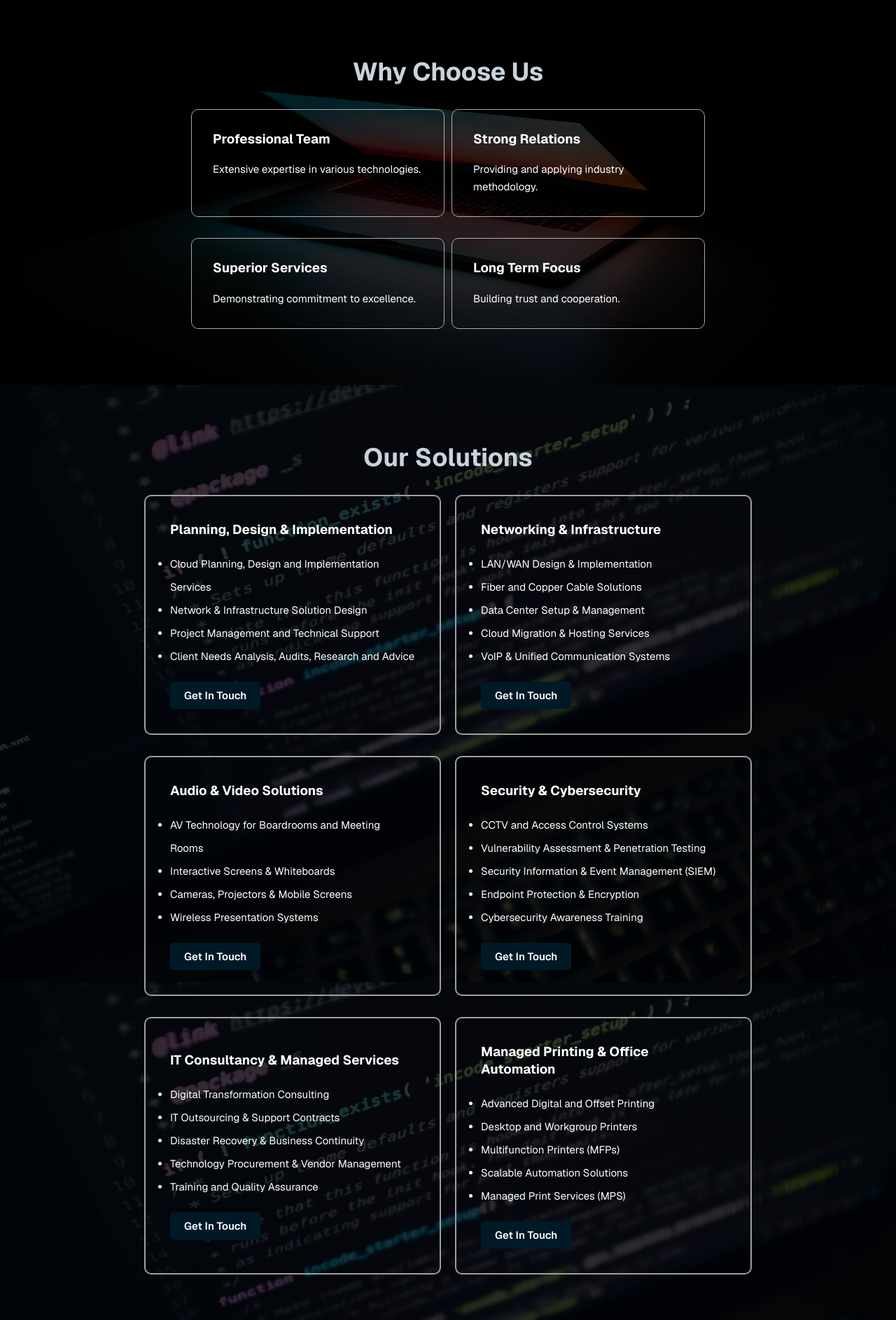
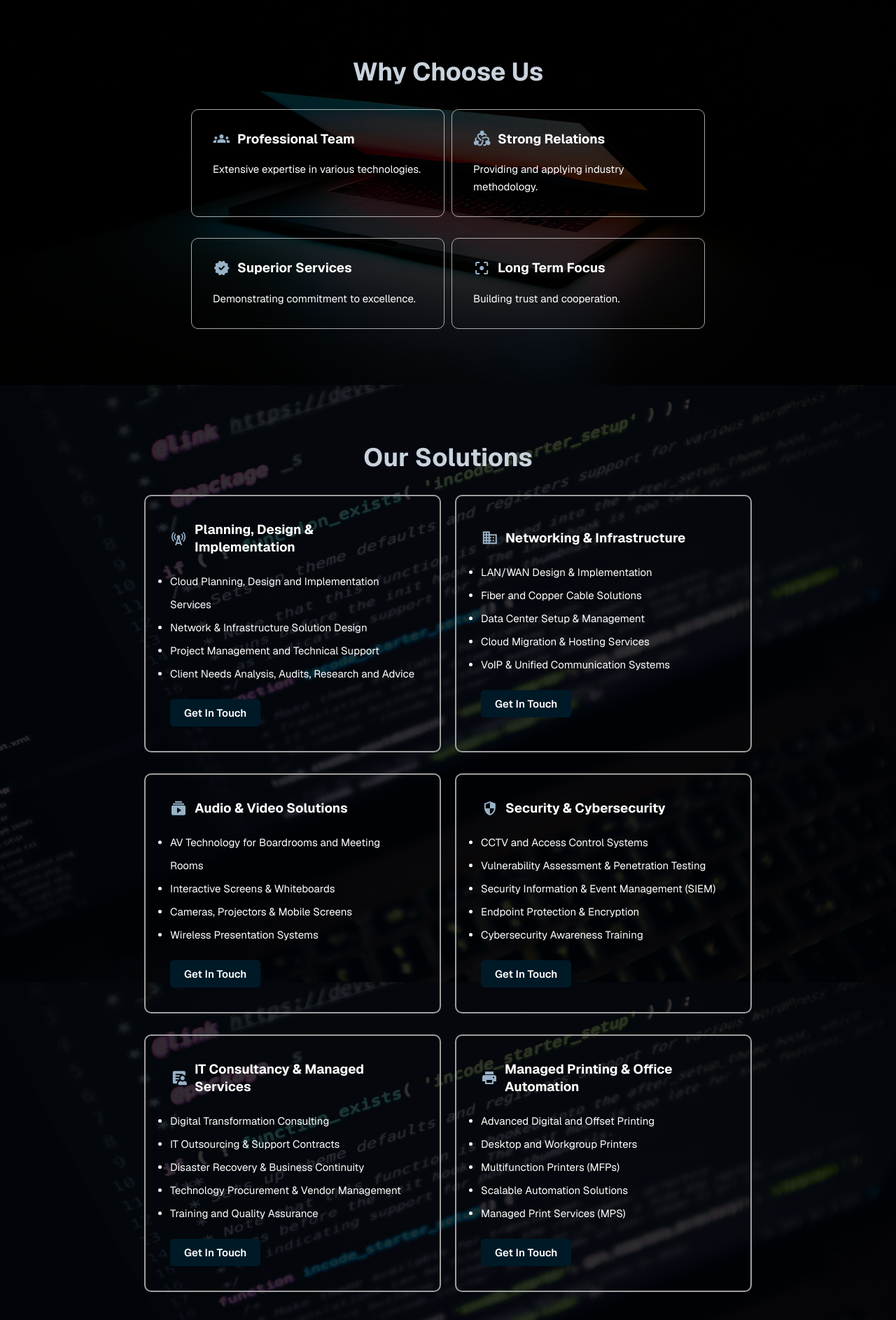
Before and after one commit to uucaesar/techideas.co.za, a Flask app: page / in a window 1280 px wide. Shown: the part 2194-4080 px from the top of the page at 70% size. Run offline with Flask 3, Linux system fonts and the light colour scheme.

Commit message:
Icons added

```diff
--- a/static/styles.css
+++ b/static/styles.css
@@ -381,6 +381,15 @@ textarea {
   flex-direction: column;
   gap: 30px;
 }
+.icon-container {
+  display: flex;
+  align-items: center;
+  gap: 10px;
+  justify-content: center;
+}
+.icon-container img {
+  width: 25px;
+}
 
 @media (min-width: 1000px) {
   nav {
@@ -461,4 +470,7 @@ textarea {
   .clients img {
     width: 150px;
   }
+  .icon-container {
+    justify-content: normal;
+  }
 }
--- a/templates/index.html
+++ b/templates/index.html
@@ -66,32 +66,51 @@
         <h2>Vision, Mission & Core Values</h2>
         <div class="group">
             <div class="sub-group">
+                <div class="icon-container">
+                    <img src="/static/vision-icon.svg" alt="">
                     <h3>Vision</h3>
+                </div>
                 <p>To be the most trusted and innovative ICT partner in Africa, driving sustainable digital transformation for a better future.</p>
             </div>
             <div class="sub-group">
+                <div class="icon-container">
+                    <img src="/static/vision-icon.svg" alt="">
                     <h3>Mission</h3>
+                </div>
                 <p>To deliver high-quality, customer-focused technology solutions that empower businesses and improve lives through innovation, collaboration, and integrity.</p>
             </div>
         </div>
         <h3>Core Values</h3>
         <div class="group">
             <div class="sub-group">
+                <div class="icon-container">
+                    <img src="/static/vision-icon.svg" alt="">
                     <h4>Innovation</h4>
+                </div>
+
                 <p>We embrace creativity and new ideas.</p>
             </div>
             <div class="sub-group">
+                <div class="icon-container">
+                    <img src="/static/vision-icon.svg" alt="">
                     <h4>Collaboration</h4>
+                </div>
                 <p>We work as one team with our clients and partners.</p>
             </div>
         </div>
         <div class="group">
             <div class="sub-group">
+                <div class="icon-container">
+                    <img src="/static/vision-icon.svg" alt="">
                     <h4>Excellence</h4>
+                </div>
                 <p>We pursue quality in every solution delivered.</p>
             </div>
             <div class="sub-group">
+                <div class="icon-container">
+                    <img src="/static/vision-icon.svg" alt="">
                     <h4>Integrity</h4>
+                </div>
                 <p>We act with honesty and fairness in all dealings.</p>
             </div>
         </div>
@@ -104,21 +123,33 @@
         <h2>Why Choose Us</h2>
         <div class="group">
             <div class="sub-group">
+                <div class="icon-container">
+                    <img src="/static/team-icon.svg" alt="">
                     <h3>Professional Team</h3>
+                </div>
                 <p>Extensive expertise in various technologies.</p>
             </div>
             <div class="sub-group">
+                <div class="icon-container">
+                    <img src="/static/relations-icon.svg" alt="">
                     <h3>Strong Relations</h3>
+                </div>
                 <p>Providing and applying industry methodology.</p>
             </div>
         </div>
         <div class="group">
             <div class="sub-group">
+                <div class="icon-container">
+                    <img src="/static/superior-icon.svg" alt="">
                     <h3>Superior Services</h3>
+                </div>
                 <p>Demonstrating commitment to excellence.</p>
             </div>
             <div class="sub-group">
+                <div class="icon-container">
+                    <img src="/static/focus-icon.svg" alt="">
                     <h3>Long Term Focus</h3>
+                </div>
                 <p>Building trust and cooperation.</p>
             </div>
         </div>
@@ -131,7 +162,10 @@
         <h2>Our Solutions</h2>
         <div class="group">
             <div class="solutions-container">
+                <div class="icon-container">
+                    <img src="/static/planning-icon.svg" alt="">
                     <h3>Planning, Design & Implementation</h3>
+                </div>
                 <ul>
                     <li>Cloud Planning, Design and Implementation Services</li>
                     <li>Network & Infrastructure Solution Design</li>
@@ -143,7 +177,10 @@
                 </a>
             </div>
             <div class="solutions-container">
+                <div class="icon-container">
+                    <img src="/static/network-icon.svg" alt="">
                     <h3>Networking & Infrastructure</h3>
+                </div>
                 <ul>
                     <li>LAN/WAN Design & Implementation</li>
                     <li>Fiber and Copper Cable Solutions</li>
@@ -158,7 +195,10 @@
         </div>
         <div class="group">
             <div class="solutions-container">
+                <div class="icon-container">
+                    <img src="/static/audio-icon.svg" alt="">
                     <h3>Audio & Video Solutions</h3>
+                </div>
                 <ul>
                     <li>AV Technology for Boardrooms and Meeting Rooms</li>
                     <li>Interactive Screens & Whiteboards</li>
@@ -170,7 +210,10 @@
                 </a>
             </div>
             <div class="solutions-container">
+                <div class="icon-container">
+                    <img src="/static/security-icon.svg" alt="">
                     <h3>Security & Cybersecurity</h3>
+                </div>
                 <ul>
                     <li>CCTV and Access Control Systems</li>
                     <li>Vulnerability Assessment & Penetration Testing</li>
@@ -185,7 +228,10 @@
         </div>
         <div class="group">
             <div class="solutions-container">
+                <div class="icon-container">
+                    <img src="/static/consult-icon.svg" alt="">
                     <h3>IT Consultancy & Managed Services</h3>
+                </div>
                 <ul>
                     <li>Digital Transformation Consulting</li>
                     <li>IT Outsourcing & Support Contracts</li>
@@ -198,7 +244,10 @@
                 </a>
             </div>
             <div class="solutions-container">
+                <div class="icon-container">
+                    <img src="/static/printing-icon.svg" alt="">
                     <h3>Managed Printing & Office Automation</h3>
+                </div>
                 <ul>
                     <li>Advanced Digital and Offset Printing</li>
                     <li>Desktop and Workgroup Printers</li>
```
Also changed, not shown: static/audio-icon.svg (added), static/consult-icon.svg (added), static/focus-icon.svg (added), static/network-icon.svg (added), static/planning-icon.svg (added), static/printing-icon.svg (added), static/relations-icon.svg (added), static/security-icon.svg (added), static/superior-icon.svg (added), static/team-icon.svg (added), static/vision-icon.svg (added). Lines whose indentation alone changed are shown as unchanged.
